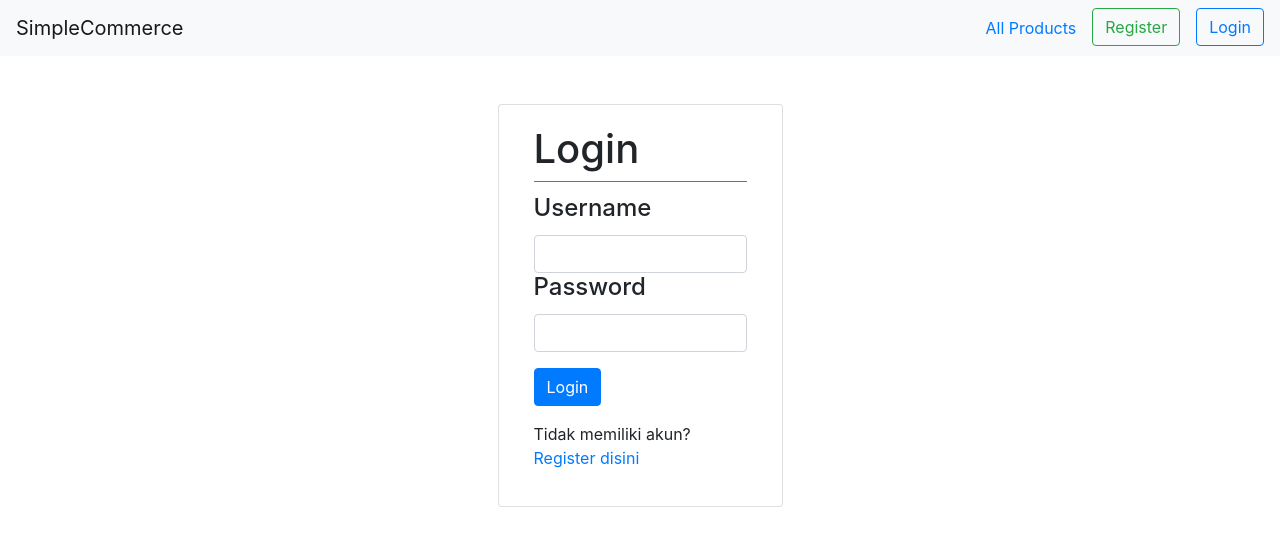
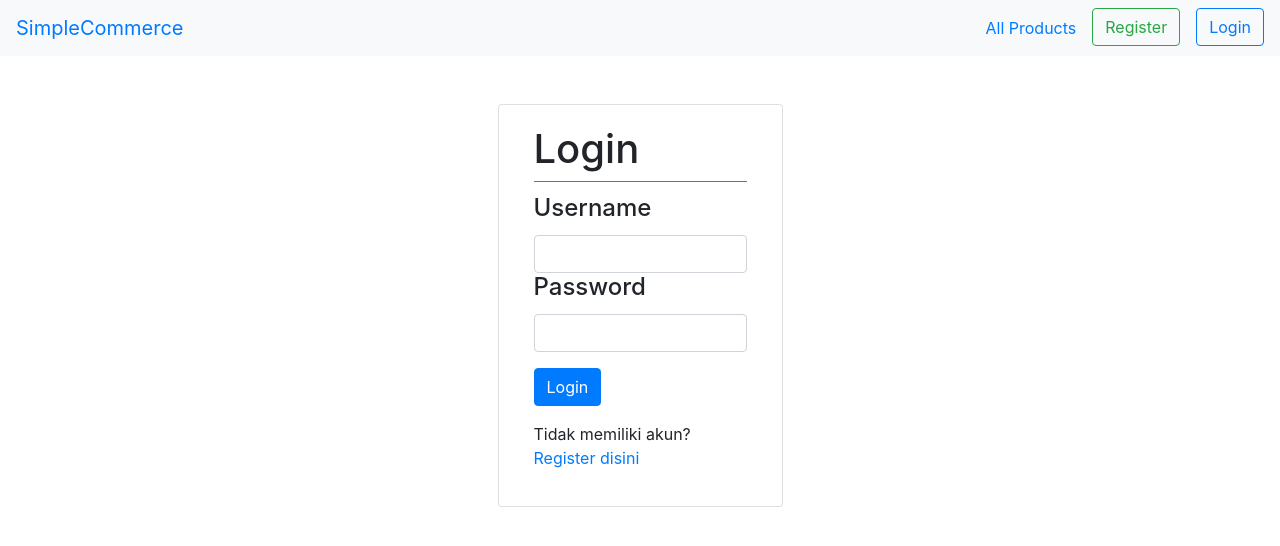
Before and after one commit to kennyosc/jc9simplecommerce, a React (Create React App) app: page /login in a window 1280 px wide. Shown: the top 546 px of the page. Built offline with nearby package versions, Linux system fonts and the light colour scheme.

Commit message:
update button design

```diff
--- a/src/components/Cart.js
+++ b/src/components/Cart.js
@@ -80,9 +80,9 @@ class Cart extends Component{
                             <td  className='text-center'>
                                 <img className="w-25 img-fluid" src={val.productSrc} alt="Product"/>
                             </td>
-                            <td style={{width:'300px'}}>
-                                <button className='btn btn-success mx-3 text-center' onClick={this.editProduct}>Save</button>
-                                <button className='btn btn-danger text-center' onClick={()=>{this.setState({selectedId: 0})}}>Cancel</button>
+                            <td className='text-center' style={{width:'300px'}}>
+                                <button className='btn btn-success btn-sm mx-3 ml-3 text-center' onClick={this.editProduct}>Save</button>
+                                <button className='btn btn-danger btn-sm text-center' onClick={()=>{this.setState({selectedId: 0})}}>Cancel</button>
                             </td>
                         </tr>
                     )
--- a/src/components/Header.js
+++ b/src/components/Header.js
@@ -51,7 +51,11 @@ class Header extends Component{
         return(
           <div>
             <Navbar color="light" light expand="md">
-              <NavbarBrand href="/">SimpleCommerce</NavbarBrand>
+              <NavbarBrand>
+                <Link to='/'>
+                SimpleCommerce
+                </Link>
+                </NavbarBrand>
               <NavbarToggler onClick={this.toggle} />
               <Collapse isOpen={this.state.isOpen} navbar>
                 <Nav className="ml-auto" navbar>
```
